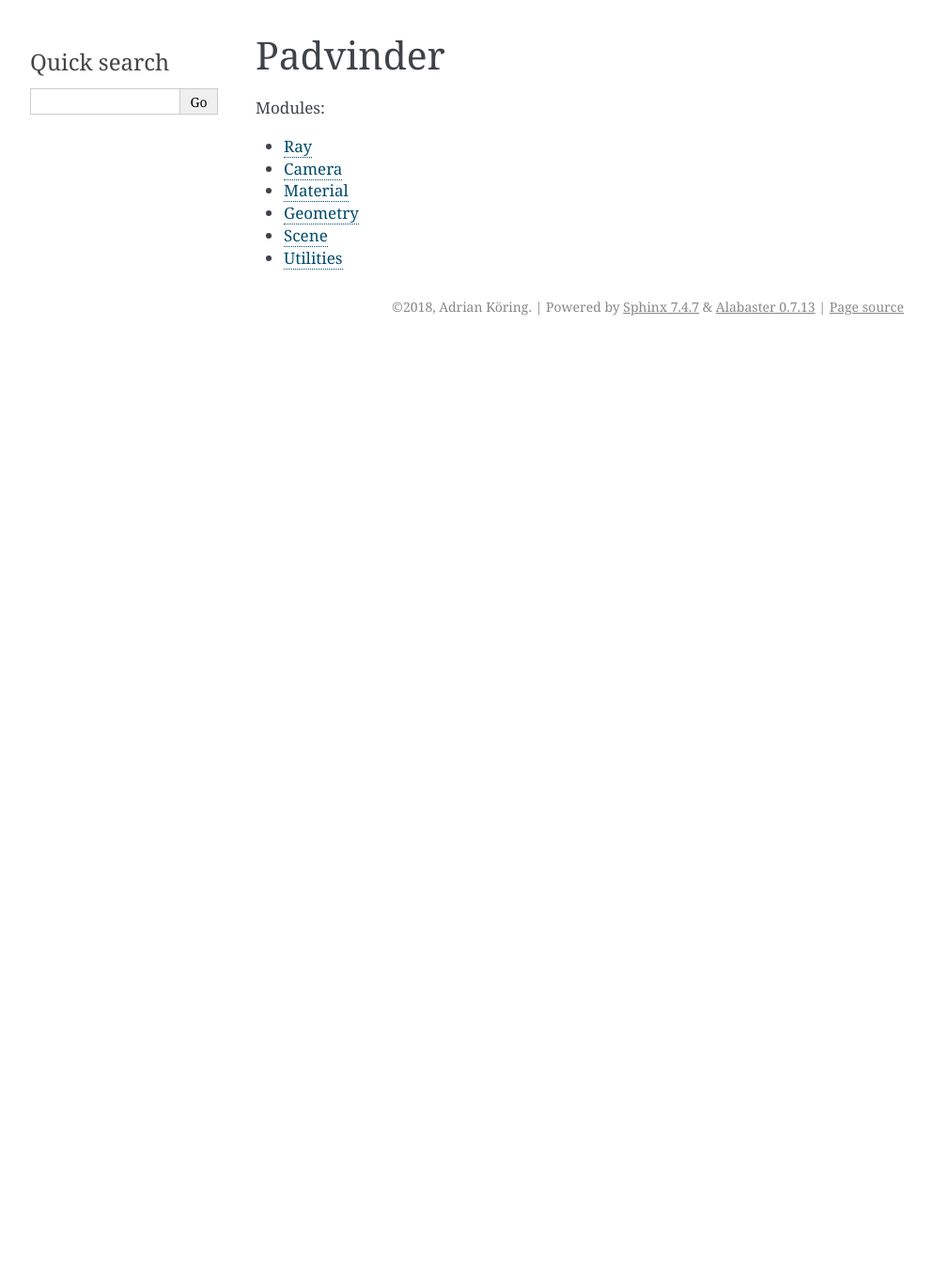
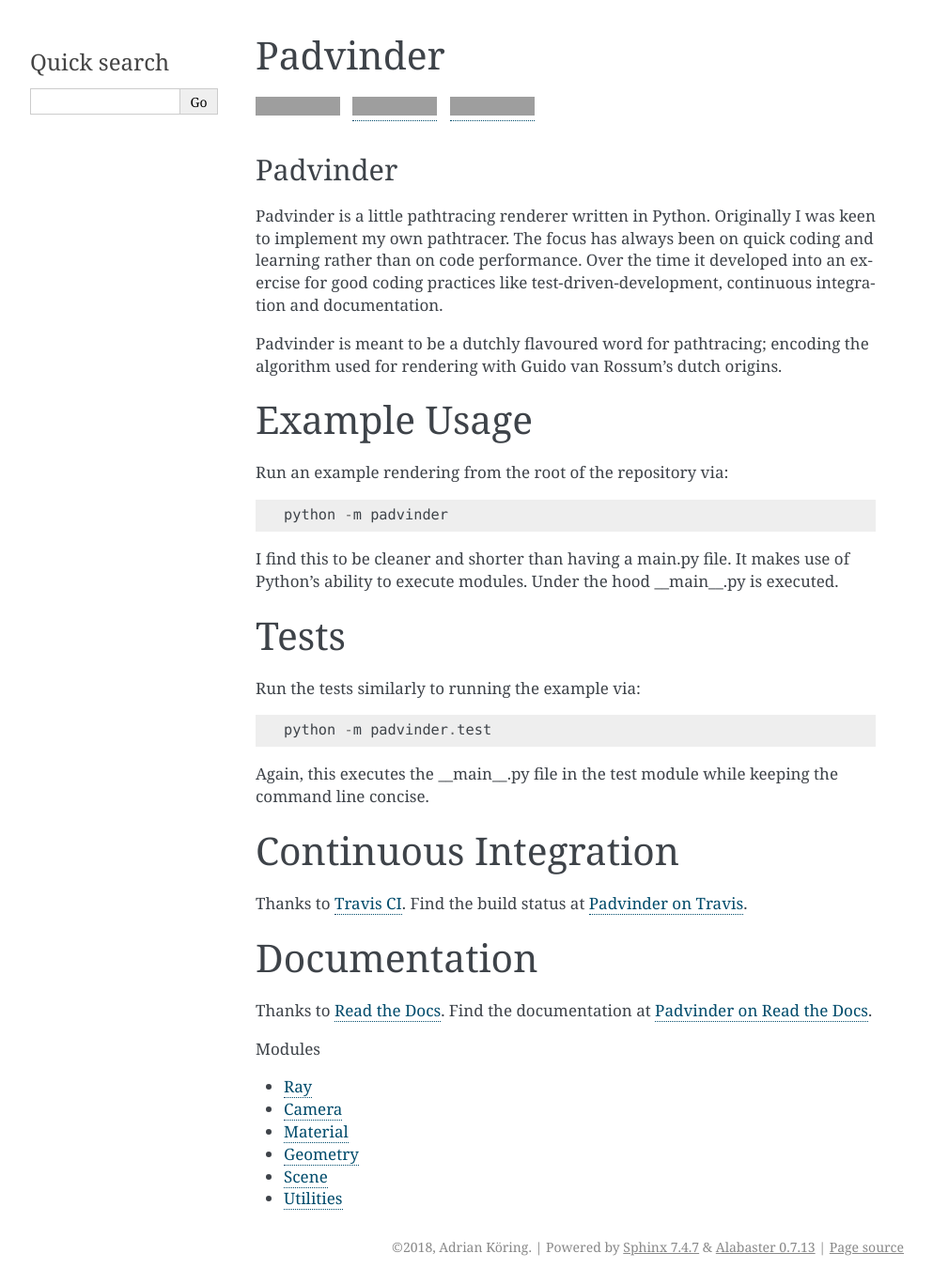
Before and after one commit to adriankoering/padvinder, a Sphinx documentation site: the page built from docs/source/padvinder.rst, in a window 1280 px wide. Shown: the whole page at 94% size, without its empty margins (148-1141 px from the left). Built offline with Sphinx 7.4.7, drawn with Linux system fonts in a browser that asks for light colours; before the commit the page ends 900 px from its top, so only the background shows below that; grey boxes are pictures that could not be loaded.

Commit message:
Revamp docs

```diff
--- /dev/null
+++ b/README.rst
@@ -0,0 +1,55 @@
+|LicenseMIT| |nbsp| |TravisCI| |nbsp| |ReadTheDocs|
+
+
+##########
+Padvinder
+##########
+
+Padvinder is a little pathtracing renderer written in Python. Originally I was keen to implement my own pathtracer. The focus has always been on quick coding and learning rather than on code performance. Over the time it developed into an exercise for good coding practices like test-driven-development, continuous integration and documentation.
+
+Padvinder is meant to be a dutchly flavoured word for pathtracing; encoding the algorithm used for rendering with Guido van Rossum's dutch origins.
+
+
+Example Usage
+==============
+
+Run an example rendering from the root of the repository via::
+
+    python -m padvinder
+
+I find this to be cleaner and shorter than having a main.py file. It makes use of Python's ability to execute modules. Under the hood \_\_main\_\_.py is executed.
+
+
+Tests
+======
+
+Run the tests similarly to running the example via::
+
+  python -m padvinder.test
+
+Again, this executes the \_\_main\_\_.py file in the test module while keeping the command line concise.
+
+
+Continuous Integration
+=======================
+
+Thanks to `Travis CI <https://travis-ci.org>`_. Find the build status at `Padvinder on Travis <https://travis-ci.org/adriankoering/padvinder>`_.
+
+
+Documentation
+==============
+
+Thanks to `Read the Docs <https://readthedocs.org>`_. Find the documentation at `Padvinder on Read the Docs <http://padvinder.readthedocs.io/en/latest>`_.
+
+
+.. |nbsp| unicode:: 0xA0
+.. |LicenseMIT|  image::
+    https://img.shields.io/badge/License-MIT-brightgreen.svg
+.. |TravisCI|    image::
+    https://travis-ci.org/adriankoering/padvinder.svg?branch=master
+    :target: https://travis-ci.org/adriankoering/padvinder
+    :alt: Build Status
+.. |ReadTheDocs| image::
+    https://readthedocs.org/projects/padvinder/badge/?version=latest
+    :target: http://padvinder.readthedocs.io/en/latest/?badge=latest
+    :alt: Documentation Status
--- a/docs/source/conf.py
+++ b/docs/source/conf.py
@@ -41,7 +41,7 @@
 
 # The suffix(es) of source filenames.
 # You can specify multiple suffix as a list of string:
-#
+
 # source_suffix = ['.rst', '.md']
 source_suffix = '.rst'
 
--- a/docs/source/padvinder/material.rst
+++ b/docs/source/material.rst
@@ -6,3 +6,9 @@
 
 .. autoclass:: Material
     :members:
+
+.. autoclass:: Emission
+    :members:
+
+.. autoclass:: Lambert
+    :members:
--- a/docs/source/padvinder/padvinder.rst
+++ b/docs/source/padvinder.rst
@@ -1,9 +1,11 @@
 Padvinder
 =================
 
+.. include:: readme.rst
+
 .. toctree::
    :maxdepth: 2
-   :caption: Modules:
+   :caption: Modules
 
    ray
    camera
--- /dev/null
+++ b/docs/source/readme.rst
@@ -0,0 +1 @@
+.. include:: ../../README.rst
```
Also changed, not shown: README.md (deleted, +0 -34 lines), docs/source/index.rst (+4 -13 lines), docs/source/modules.rst (deleted, +0 -8 lines), docs/source/camera.rst (renamed from docs/source/padvinder/camera.rst), docs/source/geometry.rst (renamed from docs/source/padvinder/geometry.rst), docs/source/padvinder.test.rst (renamed from docs/source/padvinder_test/padvinder.test.rst), docs/source/ray.rst (renamed from docs/source/padvinder/ray.rst), docs/source/scene.rst (renamed from docs/source/padvinder/scene.rst), docs/source/util.rst (renamed from docs/source/padvinder/util.rst).
